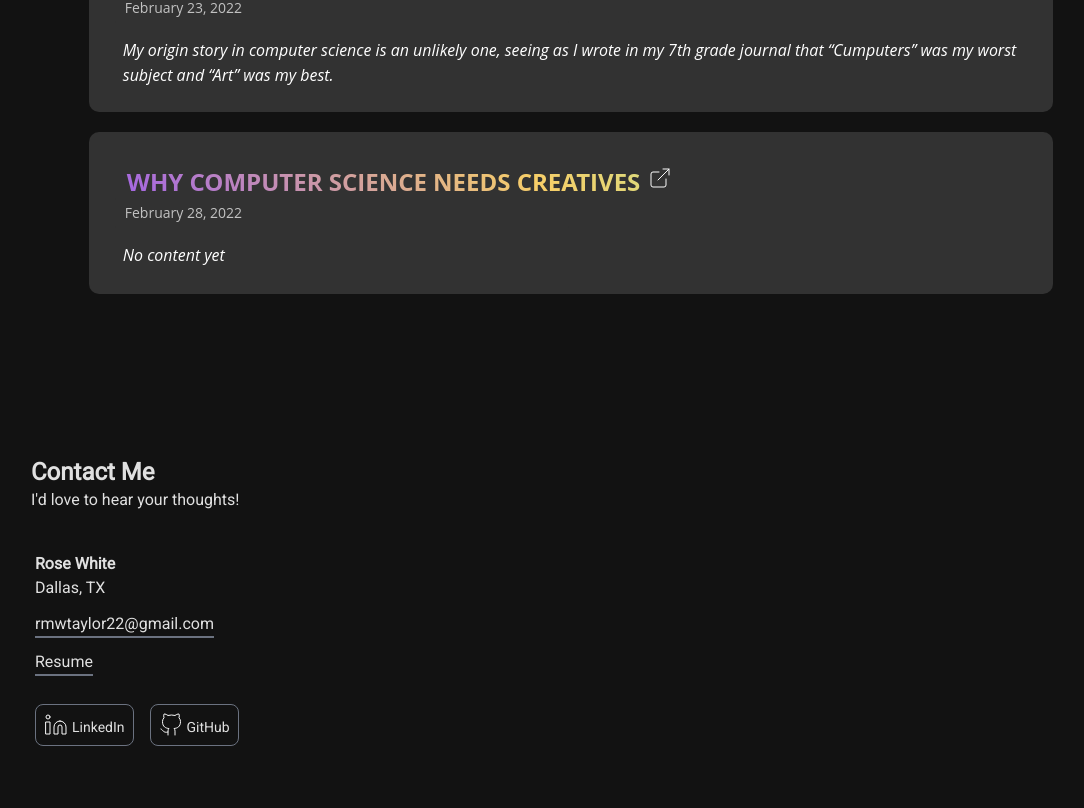
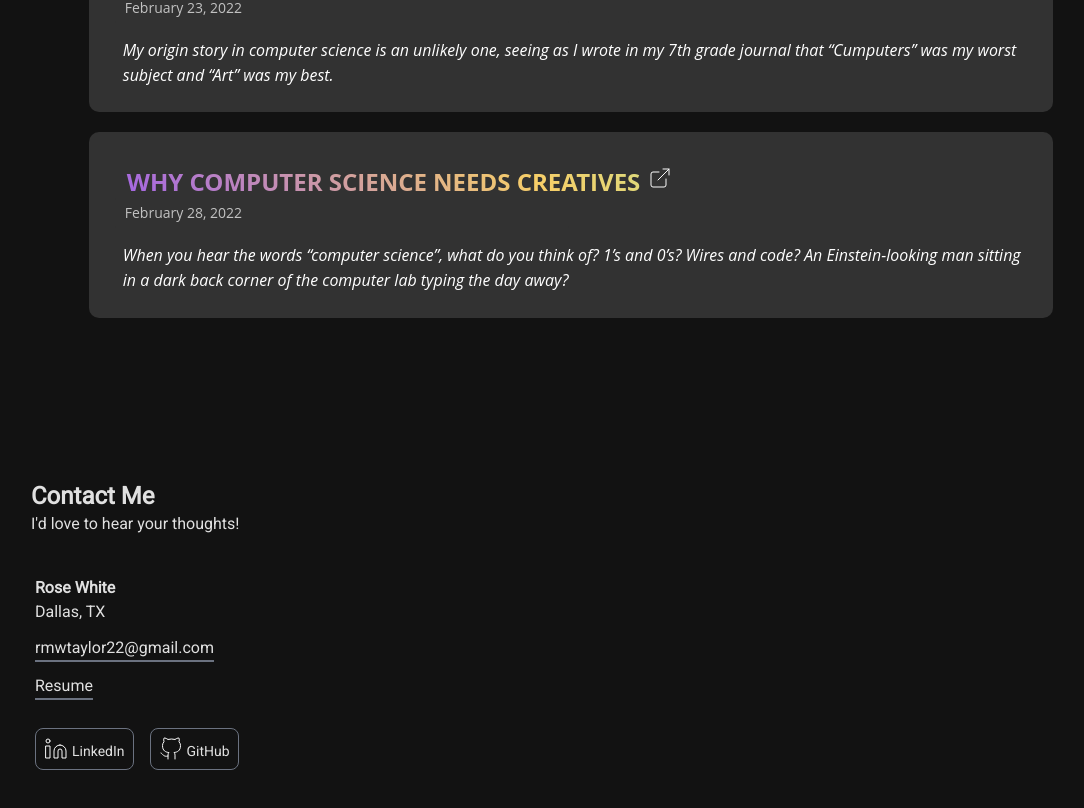
Before and after one commit to rmwtaylor22/portfolioWebsite, a React (Create React App) app: page / in a window 1280 px wide. Shown: the part 6051-6859 px from the top of the page, without its empty margins (117-1201 px from the left). Built offline with nearby package versions, Linux system fonts and the light colour scheme; the HTML template or start-up script is replaced by a standard one.

Commit message:
Update BlogData.js

```diff
--- a/src/BlogData.js
+++ b/src/BlogData.js
@@ -11,9 +11,9 @@ const blogContent = [
         companyName: 'Why Computer Science Needs Creatives',
         duration: "February 28, 2022",
         workDes: [
-            'No content yet',
+            'When you hear the words “computer science”, what do you think of? 1’s and 0’s? Wires and code? An Einstein-looking man sitting in a dark back corner of the computer lab typing the day away?',
         ],
-        link: 'https://google.com/',
+        link: 'https://rmwtaylor22.github.io/github-pages-with-jekyll/2022/03/14/why-computer-science-needs-creatives.html',
     },
 
 ];
```
